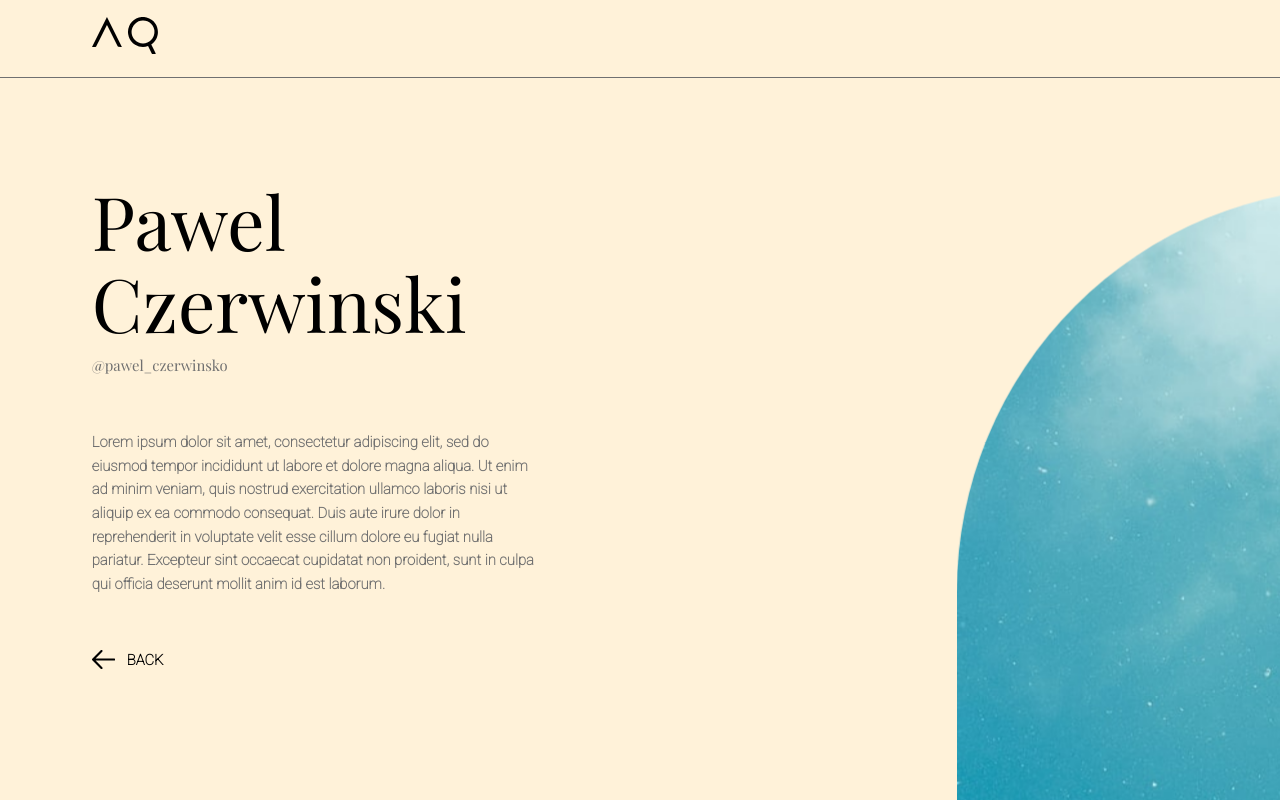
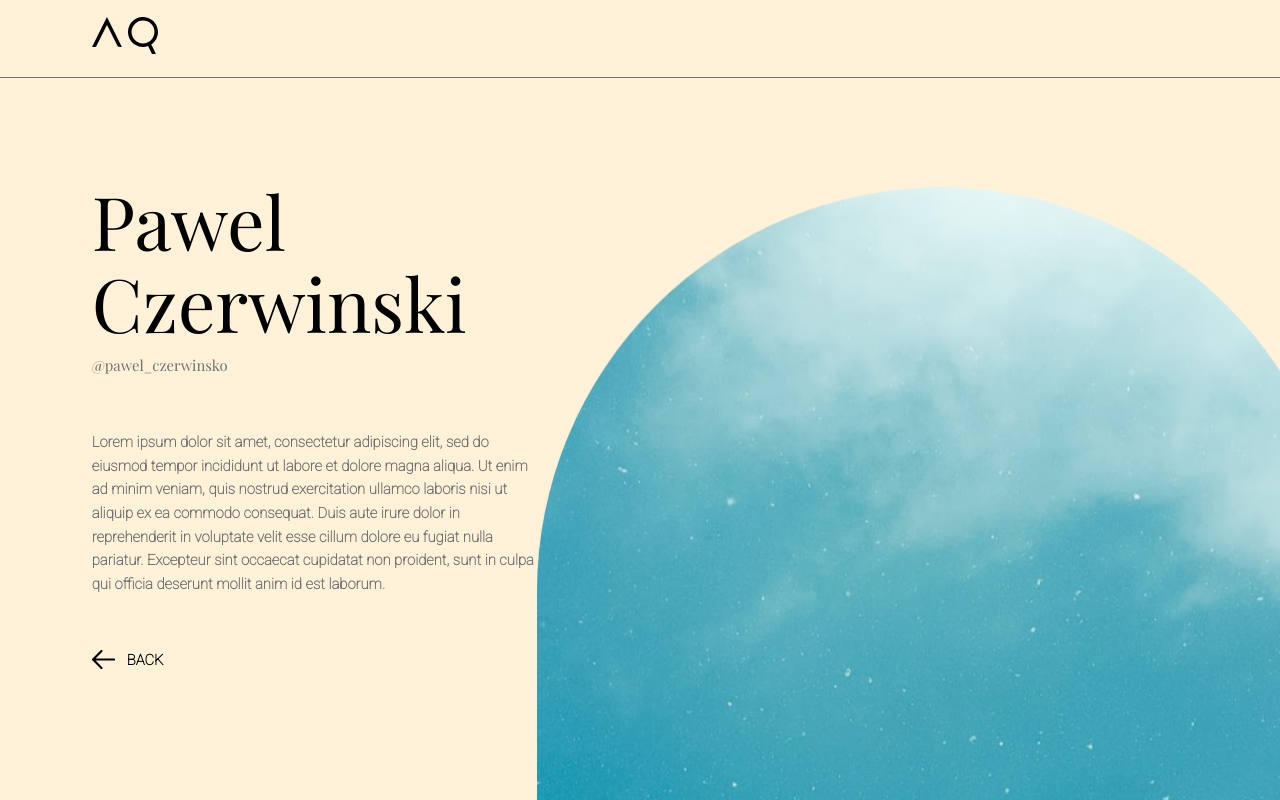
Before and after one commit to Not-Saved/aquest-interview, a Next.js app: page /detail/1 in a window 1280 px wide. Shown: the top 800 px of the page. Built offline with nearby package versions, Linux system fonts and the light colour scheme.

Commit message:
detail animation fix

```diff
--- a/components/Item.js
+++ b/components/Item.js
@@ -4,9 +4,13 @@ import { motion } from "framer-motion";
 
 import styles from "./item.module.css";
 import { listItemImageVariants, listItemTextVariants } from "util/variants";
+import { useRef } from "react";
+import { useWindowSize } from "./useWindowSize";
 
 export default function Item({ route, index, numberOfItems, data, selected, setSelected }) {
+	const { width } = useWindowSize();
 	const router = useRouter();
+	const ref = useRef();
 
 	function handleClick() {
 		if (document.getElementById("scrollingList").style.cursor !== "grabbing" && route === "/slider") {
@@ -16,11 +20,18 @@ export default function Item({ route, index, numberOfItems, data, selected, setS
 	}
 
 	return (
-		<li className={styles.item}>
+		<li className={styles.item} ref={ref}>
 			<motion.div
 				className={styles.image}
-				custom={{ index, selected, numberOfItems }}
-				initial={false}
+				custom={{
+					index,
+					selected,
+					numberOfItems,
+					offset: ref.current?.offsetLeft,
+					width: ref.current?.clientWidth,
+					screenWidth: width,
+				}}
+				initial={router.route === "/" ? "compact" : "slider"}
 				animate={getImageAnimateLabel(selected, route, index)}
 				variants={listItemImageVariants}
 				style={{ zIndex: 6 - index }}
--- /dev/null
+++ b/components/useWindowSize.js
@@ -0,0 +1,34 @@
+import { useEffect, useState } from "react";
+
+export function useWindowSize() {
+	// Initialize state with undefined width/height so server and client renders match
+	// Learn more here: https://joshwcomeau.com/react/the-perils-of-rehydration/
+	const [windowSize, setWindowSize] = useState({
+		width: undefined,
+		height: undefined,
+	});
+
+	useEffect(() => {
+		// only execute all the code below in client side
+		if (typeof window !== "undefined") {
+			// Handler to call on window resize
+			function handleResize() {
+				// Set window width/height to state
+				setWindowSize({
+					width: window.innerWidth,
+					height: window.innerHeight,
+				});
+			}
+
+			// Add event listener
+			window.addEventListener("resize", handleResize);
+
+			// Call handler right away so state gets updated with initial window size
+			handleResize();
+
+			// Remove event listener on cleanup
+			return () => window.removeEventListener("resize", handleResize);
+		}
+	}, []); // Empty array ensures that effect is only run on mount
+	return windowSize;
+}
--- a/util/variants.js
+++ b/util/variants.js
@@ -87,20 +87,18 @@ export const listItemImageVariants = {
 			transition: defaultTransition,
 		};
 	},
-	selected: ({ index, numberOfItems }) => ({
+	selected: ({ offset, screenWidth, width }) => ({
 		scale: 2.4,
-		x: 735 + (numberOfItems - index) * 499 - 1630,
+		x: -offset + screenWidth - width * 0.6 * 2.4,
 		y: "28.75em",
 		transition: defaultTransition,
 	}),
-	exit: ({ index, selected }) => {
-		return {
-			scale: 1,
-			x: index > selected.current ? "200vw" : "-200vw",
-			y: 0,
-			transition: defaultTransition,
-		};
-	},
+	exit: ({ index, selected }) => ({
+		scale: 1,
+		x: index > selected.current ? "200vw" : "-200vw",
+		y: 0,
+		transition: defaultTransition,
+	}),
 	enter: {
 		scale: 1,
 		x: 0,
```
Also changed, not shown: 1 other file (tests, documents, lock files or other folders).
